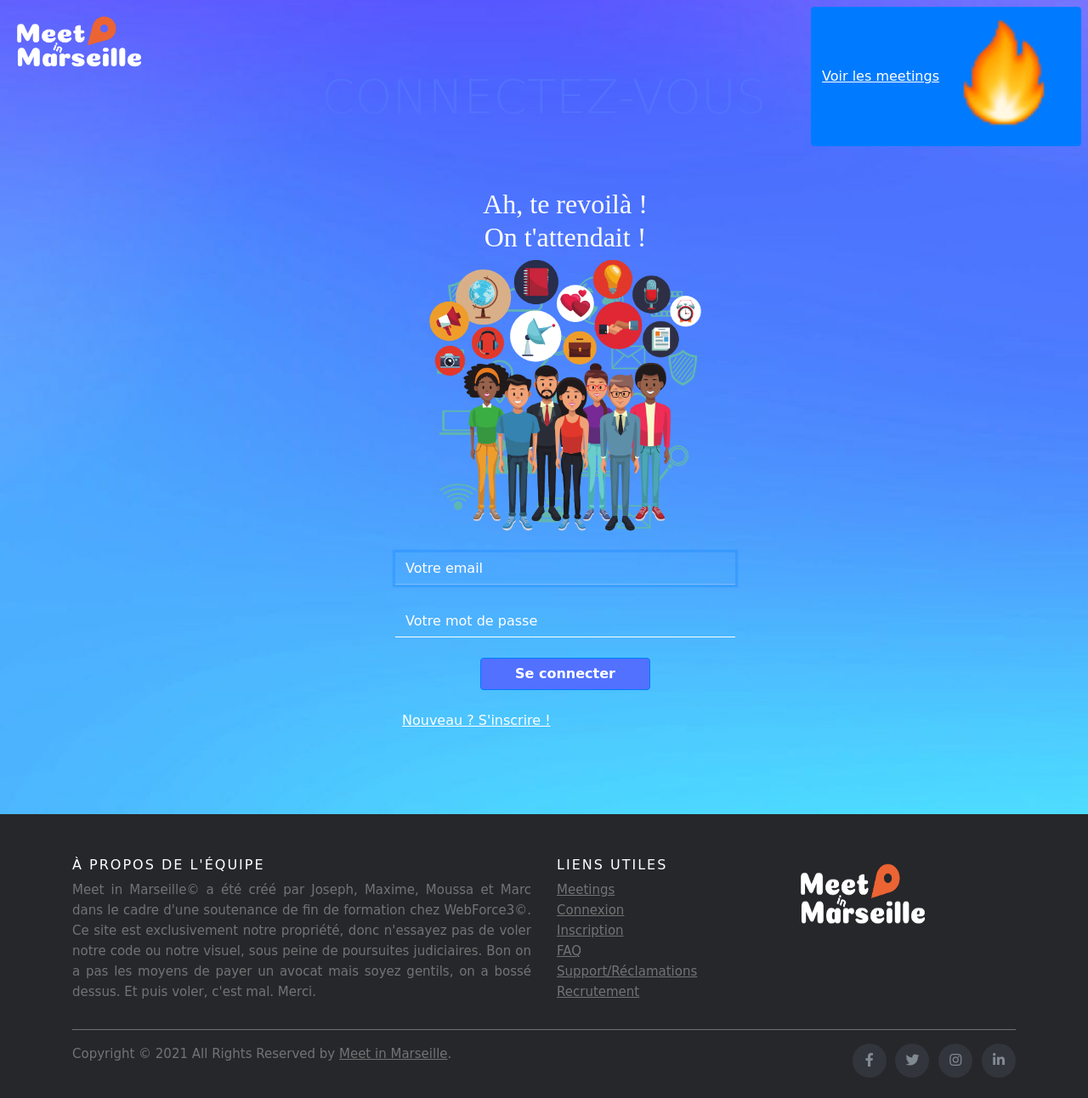
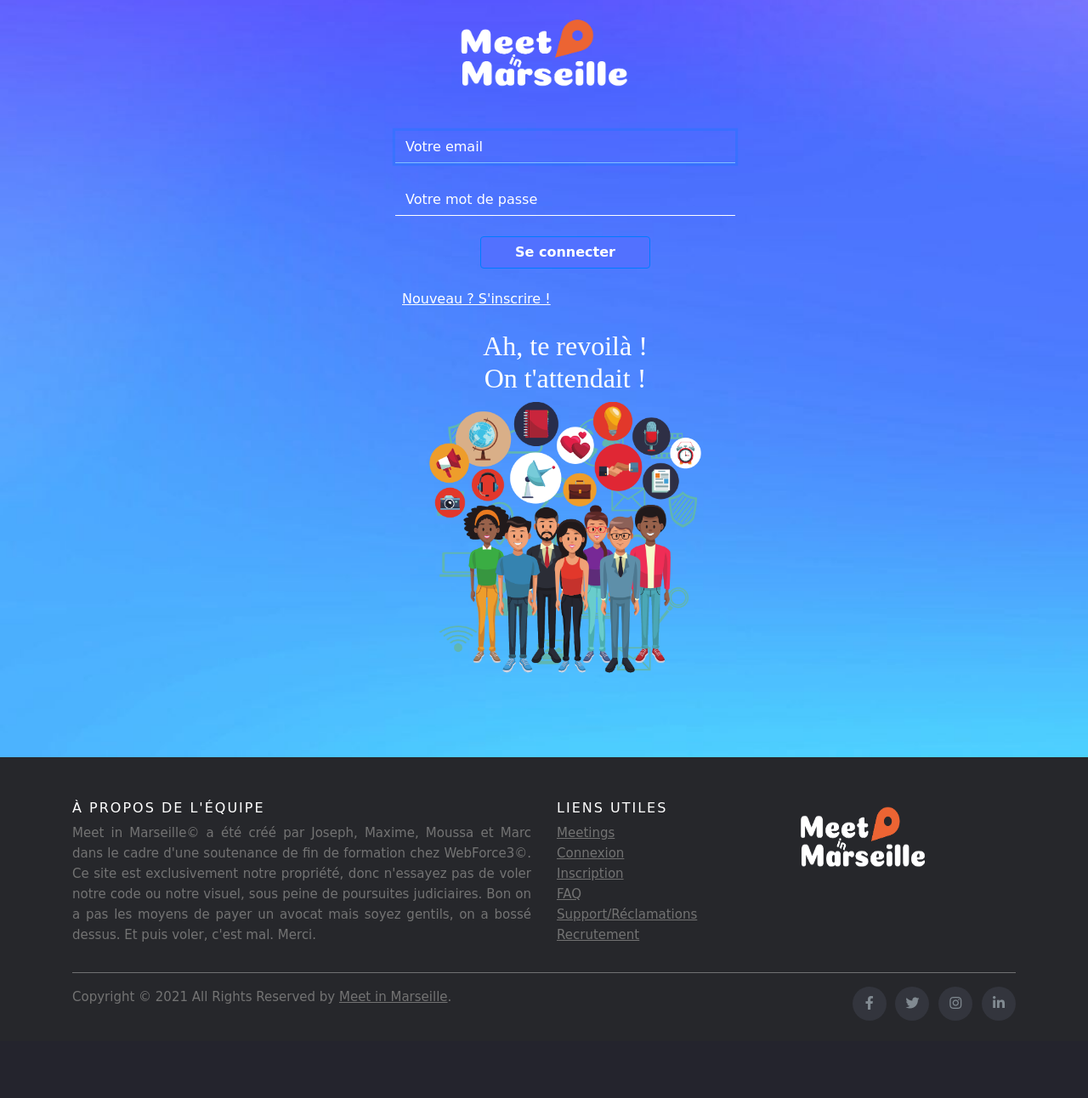
Before and after one commit to JosephIfergan/Meet-in-Marseille, a Symfony app: template templates/security/login.html.twig in a window 1280 px wide. Shown: the whole page at 85% size. After the commit the page ends 1201 px from the top, so only its background shows below. Run offline with Twig, Linux system fonts and the light colour scheme; the template is opened without the code that fills it, so the values that code supplies are empty; some libraries are stand-ins or nearby versions; some web fonts are replaced.

Commit message:
page user

```diff
--- a/templates/map/index.html.twig
+++ b/templates/map/index.html.twig
@@ -26,7 +26,7 @@
 	<div class="d-flex m-3 justify-content-center">
 		{% if app.user %}
 
-		<a href="#" class="btn bg-primary text-white btn-map m-4 p-3">Mes Meeting</a>
+		<a href="{{path ('profil')}}" class="btn bg-primary text-white btn-map m-4 p-3">Mes Meeting</a>
 		<button type="button" class="btn bg-primary text-white btn-map" data-toggle="modal" data-target="#creerMeetingModal" data-whatever="@mdo">Creer mon Meeting !</button>
 	    {% else %}
 		<a href="{{path ('app_register')}}" class="btn bg-primary text-white btn-map m-4 p-3">Creer mon Meeting !</a>
--- a/templates/security/login.html.twig
+++ b/templates/security/login.html.twig
@@ -8,25 +8,14 @@
 
 {% block title %}Connexion MeetInMarseille!{% endblock %}
 
+{% block header %}
+	<header>
+		<nav class="navbar navbar-expand-sm col navbar-light d-flex justify-content-center">
+			<a href="{{ path('accueil') }}"><img class="logo-inscription" src="assets/img/logo-white.png" alt="MeetInMarseille"></a>
+		</nav>
+	</header>
+{% endblock %}
 {% block body %}
-
-    <header>
-        <nav class="header-pc d-flex flex-row justify-content-end">
-            <a class="p-2 navlogo" href="{{ path('accueil') }}"><img class="logo" src="assets/img/logo-white.png" alt="MeetInMarseille"></a>
-            <a class="btn btn-primary boutton-meeting align-self-center m-2" href="{{ path('map') }}">Voir les meetings<img class="icone-fire ml-1" src="assets/img/icone-fire.png" alt="icone fire"></a>
-
-        </nav>
-        <!-- HEADER MOBILE-->
-        <nav class="header-mobile navbar navbar-inverse navbar-static-top d-none" role="navigation">
-            <div class="navbar-header d-flex justify-content-end w-100">
-                <a class="mr-auto" href="{{ path('accueil') }}"><img class="logo-mobile" src="assets/img/logo.png" alt="MeetInMarseille"></a>
-                <button type="button" class="navbar-toggle collapsed mr-2" data-toggle="collapse" data-target="#bs-example-navbar-collapse-1">
-                    <i class="fas fa-bars"></i>
-                    <i class="fas fa-times-circle d-none"></i>
-                </button>
-            </div>
-        </nav>
-    </header>
 
     <div class="collapse navbar-collapse" id="bs-example-navbar-collapse-1">
         <ul class="nav navbar-nav">
@@ -60,18 +49,15 @@
                     <h1 class="color-1 text-uppercase text-center display-4 opacity-0 ">Bienvenue {{ app.user.pseudo }} !</h1>
                     <p class="text-center display-5 text-warning">On te redirige vers les Meetings ...</p>
                 {% else %}
-                    <h1 class="color-1 text-uppercase text-center display-4 opacity-0 mb-4">Connectez-vous</h1>
+
                 {% endif %}
 
 
 
 
-	      <div id="container" class="container d-flex flex-row flex-wrap justify-content-around">
-          <div class="formulaire align-self-center" data-aos="fade-up">
-          <div class="aside mt-4 data-aos="fade-left"">
-					<h2 data-aos="fade-down">Ah, te revoilà ! <br> On t'attendait !</h2>
-					<img src="assets/img/friends.png" alt="welcome">
-				</div>
+	      <div id="container" class="container d-flex flex-row flex-wrap justify-content-around align-self-center">
+          <div class="formulaire align-self-center" data-aos="fade-right">
+
 
                     <input type="email" value="{{ last_username }}" name="email" placeholder="Votre email" id="inputEmail" class="form-control mt-4 mb-4" required autofocus>
                     <input type="password" name="password" placeholder="Votre mot de passe" id="inputPassword" class="form-control mb-4" required>
@@ -90,11 +76,16 @@
                     #}
 
                     <button class="btn btn-primary d-block font-weight-bold mr-auto ml-auto mb-4 w-50" type="submit">Se connecter</button>
-                    <a id="new" class="p-2 text-white text-decoration" href="{{ path('app_login') }}">Nouveau ? S'inscrire !</a>
-
+                    <a id="new" class="p-2 text-white text-decoration" href="{{ path('app_register') }}">Nouveau ? S'inscrire !</a>
+				 <div class="aside mt-4 data-aos="fade-left"">
+					<h2 data-aos="fade-down">Ah, te revoilà ! <br> On t'attendait !</h2>
+					<img src="assets/img/friends.png" class="friends" alt="welcome">
+				</div>
                 </div>
                 </div>
+
             </form>
+
         </div>
     </div>
 {% endblock %}
```
Also changed, not shown: templates/profil/index.html.twig (+1 -20 lines), public/assets/css/RegisterStyle.css, public/assets/css/profilStyle.css.
